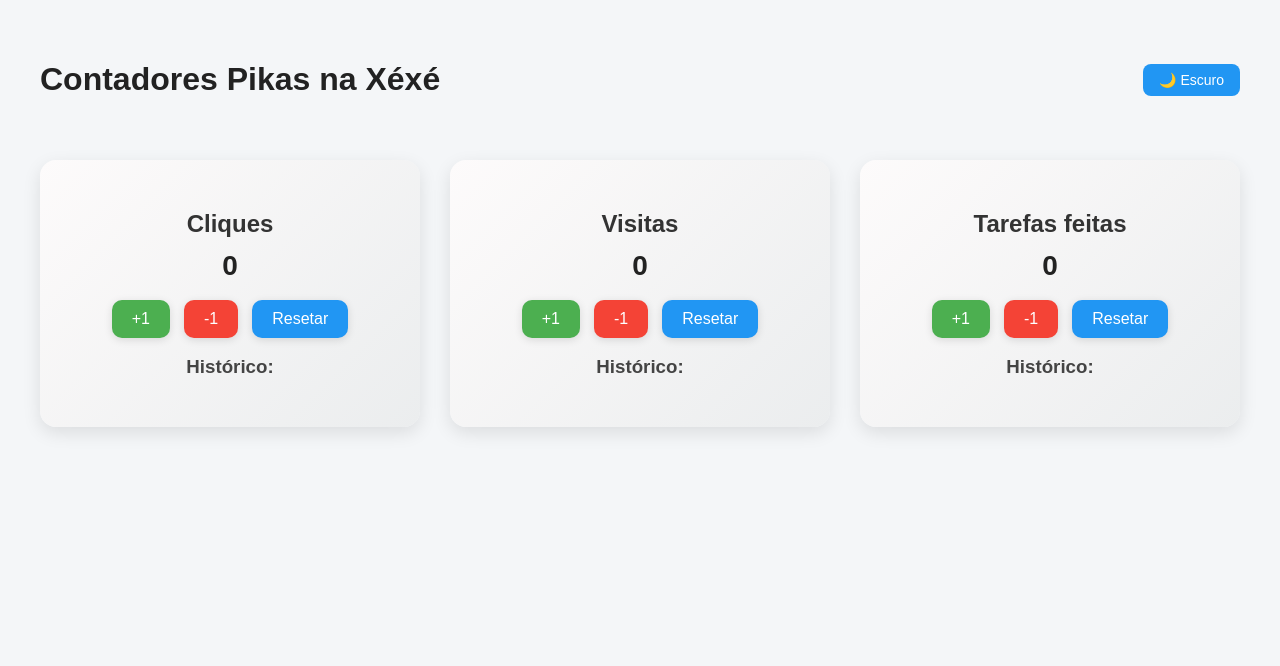
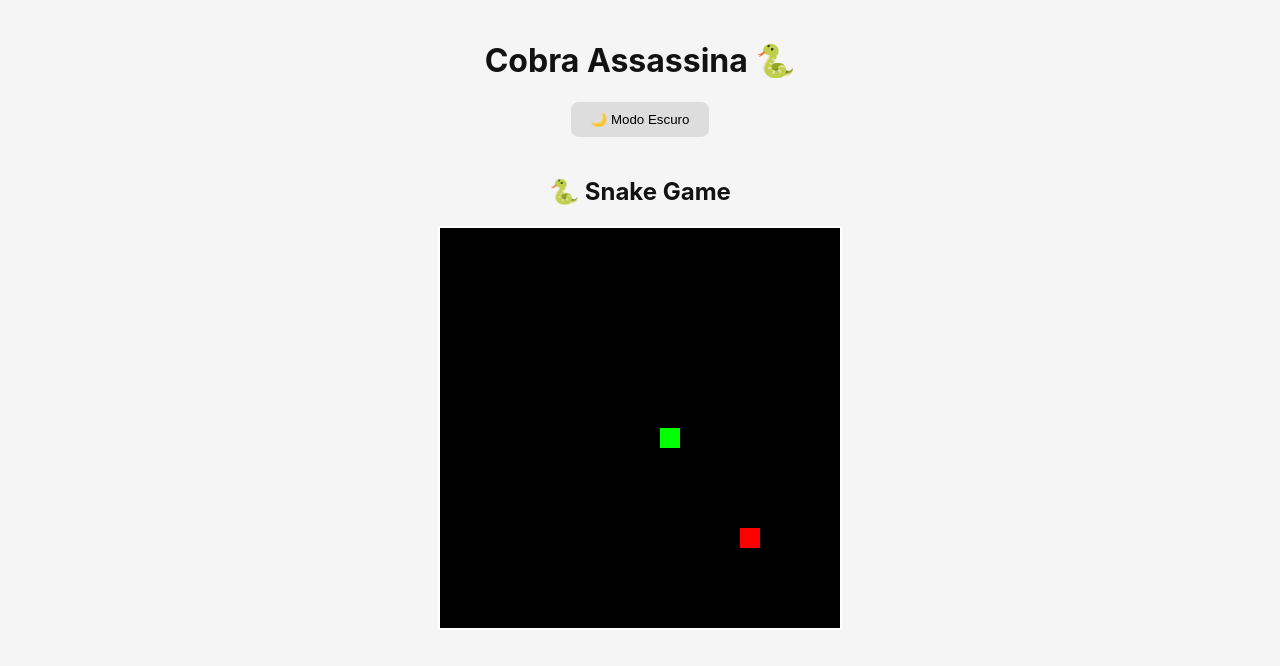
Before and after one commit to jvcfds/cobra-assassina, a React (Create React App) app: page / in a window 1280 px wide. Shown: the top 666 px of the page. Built offline with nearby package versions, Linux system fonts and the light colour scheme.

Commit message:
feat: adiciona modo escuro e muda nome do Snake

```diff
--- a/public/index.html
+++ b/public/index.html
@@ -24,7 +24,7 @@
       work correctly both with client-side routing and a non-root public URL.
       Learn how to configure a non-root public URL by running `npm run build`.
     -->
-    <title>Contador Pika na Xereka</title>
+    <title>Cobrinha Assassina</title>
   </head>
   <body>
     <noscript>You need to enable JavaScript to run this app.</noscript>
--- a/src/App.tsx
+++ b/src/App.tsx
@@ -1,31 +1,36 @@
-import { useState, useEffect } from "react";
-import { Contador } from "./Contador";
-import "./App.css";
+import { SnakeGame } from "./components/SnakeGame";
+import { useState } from "react";
 
 function App() {
-  const [darkMode, setDarkMode] = useState<boolean>(() => {
-    const saved = localStorage.getItem("darkMode");
-    return saved ? JSON.parse(saved) : false;
-  });
-
-  useEffect(() => {
-    localStorage.setItem("darkMode", JSON.stringify(darkMode));
-  }, [darkMode]);
+  const [dark, setDark] = useState(false);
 
   return (
-    <div className={darkMode ? "app dark" : "app"}>
-      <header className="app-header">
-        <h1>Contadores Pikas na Xéxé</h1>
-        <button className="toggle-btn" onClick={() => setDarkMode(!darkMode)}>
-          {darkMode ? "☀️ Claro" : "🌙 Escuro"}
-        </button>
-      </header>
-
-      <div className="grid">
-        <Contador titulo="Cliques" />
-        <Contador titulo="Visitas" />
-        <Contador titulo="Tarefas feitas" />
-      </div>
+    <div
+      style={{
+        textAlign: "center",
+        backgroundColor: dark ? "#121212" : "#f5f5f5",
+        color: dark ? "#f5f5f5" : "#121212",
+        minHeight: "100vh",
+        padding: "20px",
+        transition: "all 0.3s ease",
+      }}
+    >
+      <h1>Cobra Assassina 🐍</h1>
+      <button
+        onClick={() => setDark(!dark)}
+        style={{
+          marginBottom: "20px",
+          padding: "10px 20px",
+          cursor: "pointer",
+          borderRadius: "8px",
+          border: "none",
+          backgroundColor: dark ? "#333" : "#ddd",
+          color: dark ? "#fff" : "#000",
+        }}
+      >
+        {dark ? "☀️ Modo Claro" : "🌙 Modo Escuro"}
+      </button>
+      <SnakeGame />
     </div>
   );
 }
--- /dev/null
+++ b/src/components/SnakeGame.tsx
@@ -0,0 +1,101 @@
+import { useEffect, useRef, useState } from "react";
+
+const gridSize = 20;
+const canvasSize = 400;
+
+type Position = { x: number; y: number };
+
+export function SnakeGame() {
+  const canvasRef = useRef<HTMLCanvasElement | null>(null);
+  const [snake, setSnake] = useState<Position[]>([{ x: 10, y: 10 }]);
+  const [food, setFood] = useState<Position>({ x: 15, y: 15 });
+  const [direction, setDirection] = useState<"UP" | "DOWN" | "LEFT" | "RIGHT">("RIGHT");
+
+  // Captura teclas
+  useEffect(() => {
+    const handleKeyDown = (e: KeyboardEvent) => {
+      if (["ArrowUp", "ArrowDown", "ArrowLeft", "ArrowRight"].includes(e.key)) {
+        e.preventDefault();
+      }
+      if (e.key === "ArrowUp" && direction !== "DOWN") setDirection("UP");
+      if (e.key === "ArrowDown" && direction !== "UP") setDirection("DOWN");
+      if (e.key === "ArrowLeft" && direction !== "RIGHT") setDirection("LEFT");
+      if (e.key === "ArrowRight" && direction !== "LEFT") setDirection("RIGHT");
+    };
+
+    window.addEventListener("keydown", handleKeyDown);
+    return () => window.removeEventListener("keydown", handleKeyDown);
+  }, [direction]);
+
+  // Loop do jogo
+  useEffect(() => {
+    const interval = setInterval(() => {
+      setSnake((prev) => {
+        const newSnake = [...prev];
+        const head = { ...newSnake[0] };
+
+        if (direction === "UP") head.y -= 1;
+        if (direction === "DOWN") head.y += 1;
+        if (direction === "LEFT") head.x -= 1;
+        if (direction === "RIGHT") head.x += 1;
+
+        newSnake.unshift(head);
+
+        // Comer comida
+        if (head.x === food.x && head.y === food.y) {
+          setFood({
+            x: Math.floor(Math.random() * (canvasSize / gridSize)),
+            y: Math.floor(Math.random() * (canvasSize / gridSize)),
+          });
+        } else {
+          newSnake.pop();
+        }
+
+        // Game Over
+        if (
+          head.x < 0 ||
+          head.y < 0 ||
+          head.x >= canvasSize / gridSize ||
+          head.y >= canvasSize / gridSize ||
+          newSnake.slice(1).some((p) => p.x === head.x && p.y === head.y)
+        ) {
+          alert("Game Over!");
+          return [{ x: 10, y: 10 }];
+        }
+
+        return newSnake;
+      });
+    }, 250); // 👈 velocidade ajustada
+
+    return () => clearInterval(interval);
+  }, [direction, food]);
+
+  // Desenhar
+  useEffect(() => {
+    const ctx = canvasRef.current?.getContext("2d");
+    if (!ctx) return;
+
+    ctx.fillStyle = "black";
+    ctx.fillRect(0, 0, canvasSize, canvasSize);
+
+    ctx.fillStyle = "lime";
+    snake.forEach((part) => {
+      ctx.fillRect(part.x * gridSize, part.y * gridSize, gridSize, gridSize);
+    });
+
+    ctx.fillStyle = "red";
+    ctx.fillRect(food.x * gridSize, food.y * gridSize, gridSize, gridSize);
+  }, [snake, food]);
+
+  return (
+    <div style={{ textAlign: "center" }}>
+      <h2>🐍 Snake Game</h2>
+      <canvas
+        ref={canvasRef}
+        width={canvasSize}
+        height={canvasSize}
+        style={{ border: "2px solid white" }}
+      />
+    </div>
+  ); // <-- fecha o return certinho
+} // <-- fecha o componente
```
Also changed, not shown: package.json (+7 -1 lines), src/components/Contador.css (renamed from src/Contador.css), src/components/Contador.tsx (renamed from src/Contador.tsx), 9 other files (tests, documents, lock files or other folders).
